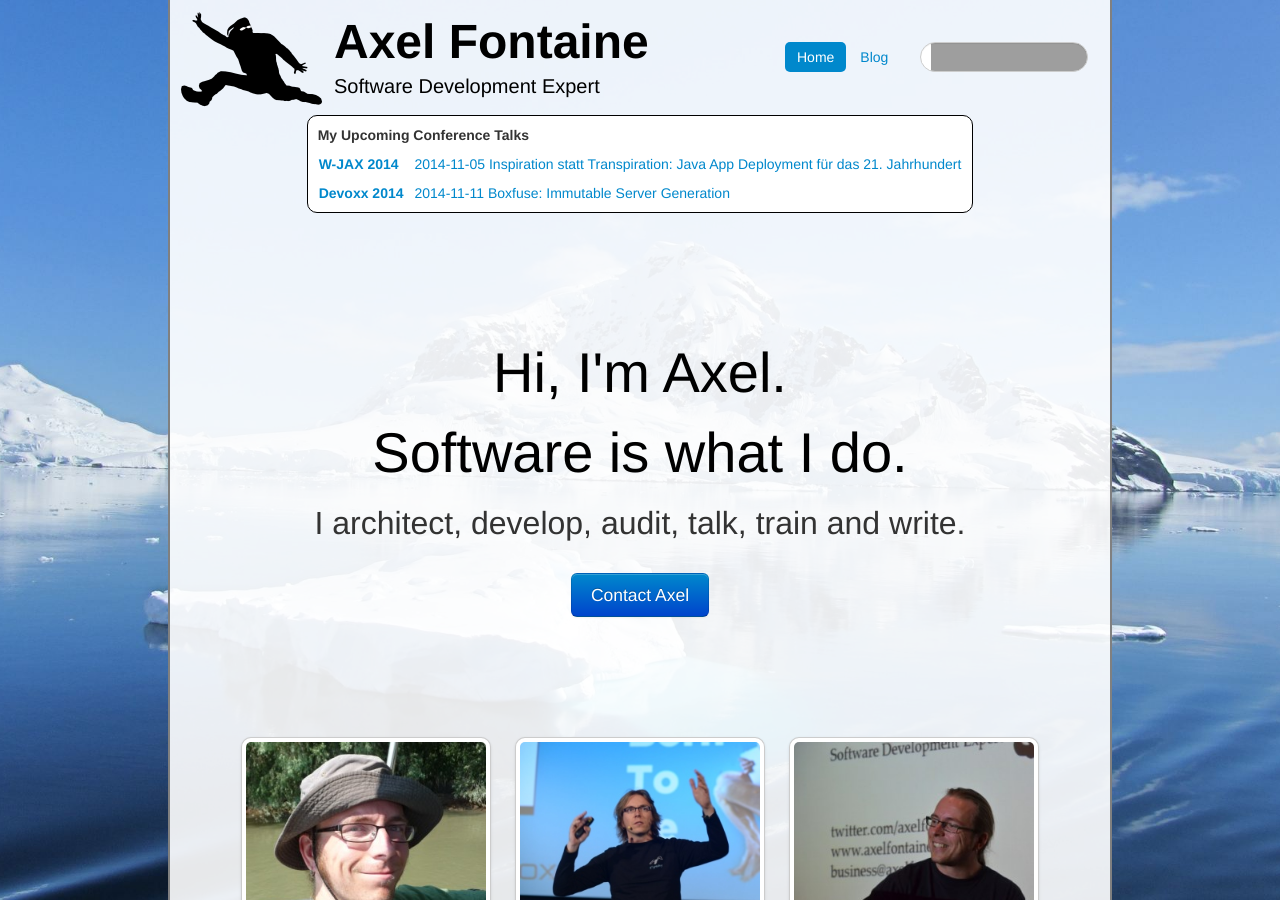
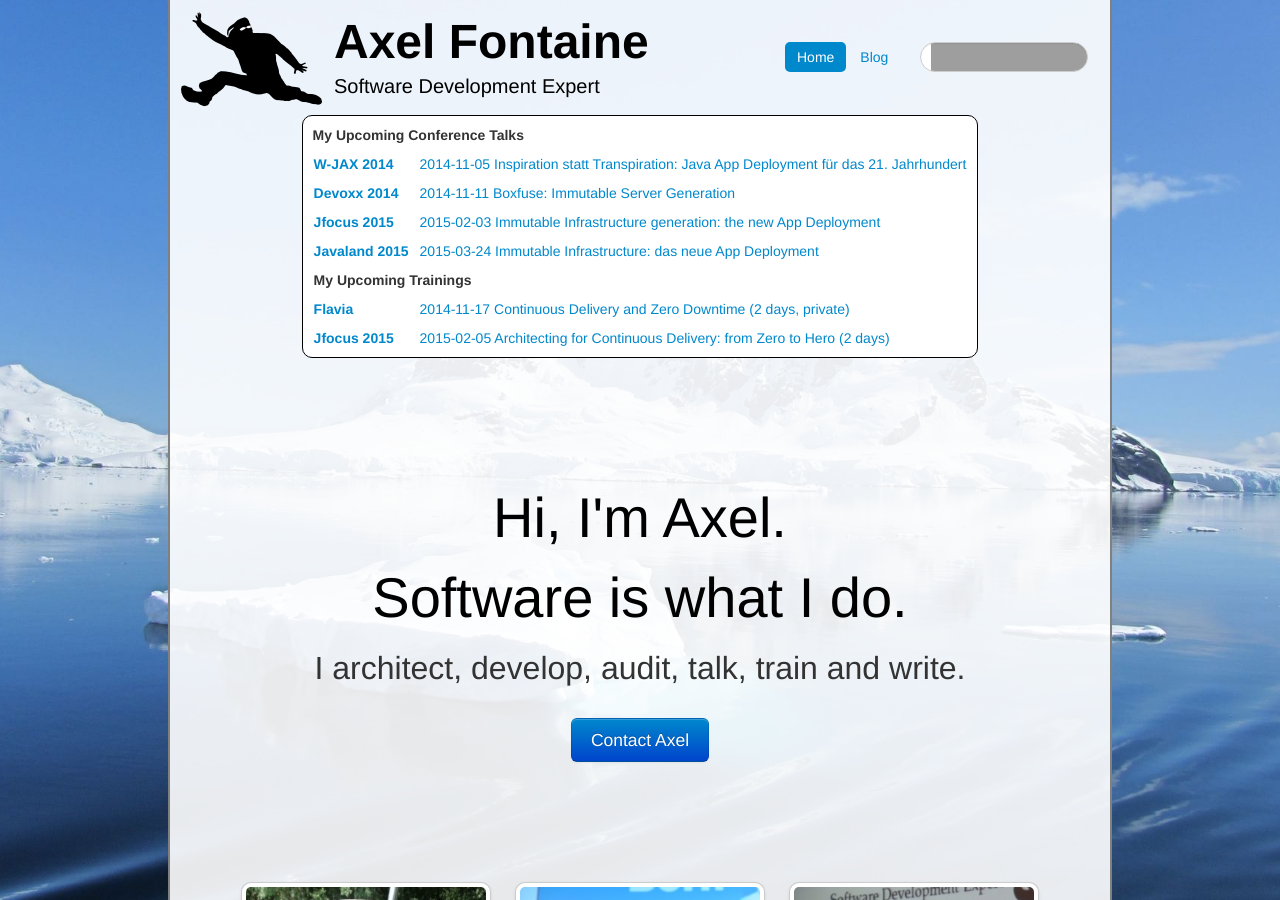
Before and after one commit to axelfontaine/axelfontaine.com, a Jekyll site: the page built from index.html, in a window 1280 px wide and 900 px high. Built offline with Jekyll 4.4.1, drawn with Linux system fonts in a browser that asks for light colours; comment, search, counter and statistics services are not loaded; grey boxes are pictures that could not be loaded.

Commit message:
Updated talk list & testimonials

```diff
--- a/assets/index.js
+++ b/assets/index.js
@@ -74,6 +74,22 @@ function initTalksMap() {
 
     //Coordinate lookup: http://www.mapcoordinates.net/en
     var talks = [
+        ['Javaland 2015', 'Brühl, Germany', 50.8267554, 6.8987865,
+            [
+                ['2015-03-24', 'Immutable Infrastructure: das neue App Deployment', 'http://www.javaland.eu/']
+            ]
+        ],
+        ['Jfocus 2015', 'Stockholm, Sweden', 59.32893, 18.06491,
+            [
+                ['2015-02-05', 'Architecting for Continuous Delivery: from Zero to Hero (2 days)', 'http://www.jfokus.se/jfokus/training.jsp'],
+                ['2015-02-03', 'Immutable Infrastructure generation: the new App Deployment', 'http://www.jfokus.se/jfokus/talks.jsp#ImmutableInfrastruct']
+            ]
+        ],
+        ['Flavia', 'Kassel, Germany', 51.3127114, 9.4797461,
+            [
+                ['2014-11-17', 'Continuous Delivery and Zero Downtime (2 days, private)', 'http://www.flavia-it.de/']
+            ]
+        ],
         ['Devoxx 2014', 'Antwerpen, Belgium', 51.2192159, 4.4028818,
             [
                 ['2014-11-11', 'Boxfuse: Immutable Server Generation', 'http://www.devoxx.be']
--- a/index.html
+++ b/index.html
@@ -20,17 +20,33 @@ pill: home
                 <a href="http://www.devoxx.be">2014-11-11 Boxfuse: Immutable Server Generation</a><br/>
             </td>
         </tr>
-        <!--
+        <tr>
+            <td><a href="http://www.jfokus.se/jfokus/talks.jsp#ImmutableInfrastruct">Jfocus 2015</a></td>
+            <td>
+                <a href="http://www.jfokus.se/jfokus/talks.jsp#ImmutableInfrastruct">2015-02-03 Immutable Infrastructure generation: the new App Deployment</a><br/>
+            </td>
+        </tr>
+        <tr>
+            <td><a href="http://www.javaland.eu/">Javaland 2015</a></td>
+            <td>
+                <a href="http://www.javaland.eu/">2015-03-24 Immutable Infrastructure: das neue App Deployment</a><br/>
+            </td>
+        </tr>
         <tr>
             <td colspan="2"><strong>My Upcoming Trainings</strong></td>
         </tr>
         <tr>
-            <td><a href="http://www.berlin-dose.de/continous-delivery-and-zero-downtime/">B-DoSE 2014</a></td>
+            <td><a href="http://www.flavia-it.de/">Flavia</a></td>
             <td>
-                <a href="http://www.berlin-dose.de/continous-delivery-and-zero-downtime/">2014-10-08 Continuous Delivery and Zero Downtime (2 days)</a><br/>
+                <a href="http://www.flavia-it.de/">2014-11-17 Continuous Delivery and Zero Downtime (2 days, private)</a><br/>
             </td>
         </tr>
-        -->
+        <tr>
+            <td><a href="http://www.jfokus.se/jfokus/training.jsp">Jfocus 2015</a></td>
+            <td>
+                <a href="http://www.jfokus.se/jfokus/training.jsp">2015-02-05 Architecting for Continuous Delivery: from Zero to Hero (2 days)</a><br/>
+            </td>
+        </tr>
     </table>
 </div>
 <div id="top-space"></div>
```
